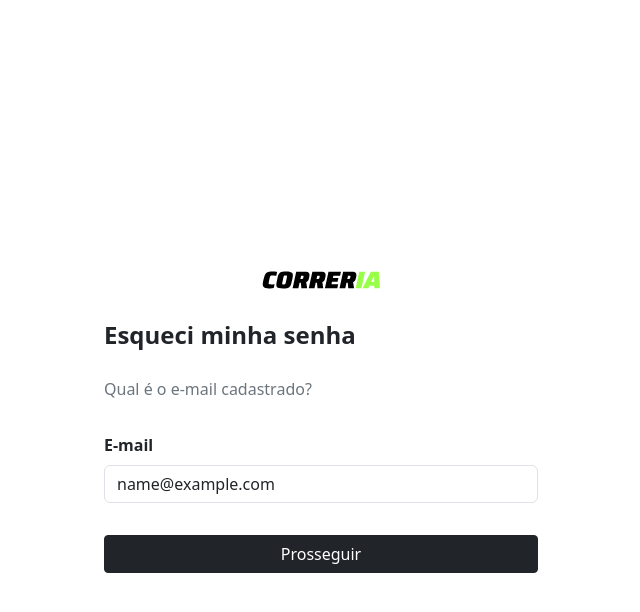
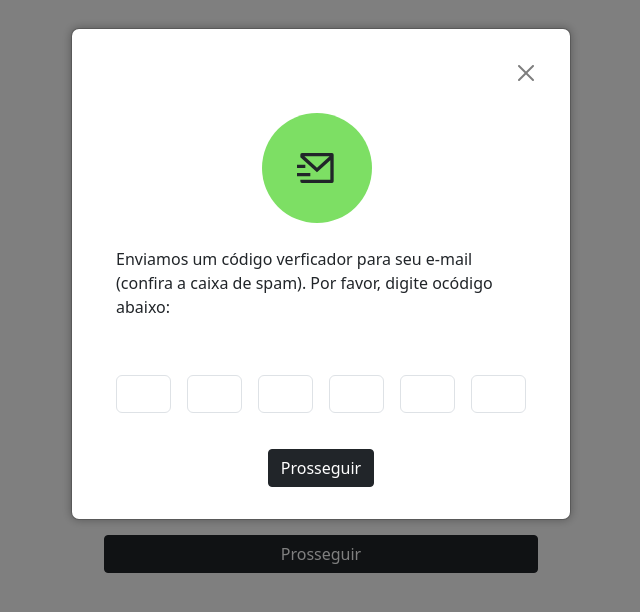
Before and after one commit to LilMaia/correria, a React (Create React App) app in the folder projeto-correria/: page /forgotpassWord in a window 1280 px wide. Both pictures are taken after typing "name@example.com" into the empty fields and a click on the button "Prosseguir". Shown: the top 612 px of the page, without its empty margins (319-959 px from the left). Built offline with nearby package versions, Linux system fonts and the light colour scheme.

Commit message:
Modal de confirmação de senha

```diff
--- /dev/null
+++ b/projeto-correria/src/components/initial-page/ModalForm.js
@@ -0,0 +1,152 @@
+import Button from "react-bootstrap/Button";
+import Modal from "react-bootstrap/Modal";
+import Col from "react-bootstrap/Col";
+import Container from "react-bootstrap/Container";
+import { useState } from "react";
+import Row from "react-bootstrap/Row";
+import "./modalform.css";
+import InputForm from "./InputForm";
+import { RiMailSendLine } from "react-icons/ri";
+import { ENV_BASE_URL } from "../../env/enviroment";
+import { IoAlertCircleOutline } from "react-icons/io5";
+function ModalForm({ handleClose, show, text, handleOnChange }) {
+  const [first, setFirst] = useState("");
+  const [second, setSecond] = useState("");
+  const [third, setThird] = useState("");
+  const [fourth, setFourth] = useState("");
+  const [fifth, setFifth] = useState("");
+  const [sixth, setSixth] = useState("");
+  const [showAlert, setShowAlert] = useState(false);
+  const handleFirst = (e) => {
+    e.preventDefault();
+    const newValue = e.target.value.trim();
+    setFirst(newValue);
+  };
+  const handleSecond = (e) => {
+    e.preventDefault();
+    const newValue = e.target.value.trim();
+    setSecond(newValue);
+  };
+  const handleThird = (e) => {
+    e.preventDefault();
+    const newValue = e.target.value.trim();
+    setThird(newValue);
+  };
+  const handleFourth = (e) => {
+    e.preventDefault();
+    const newValue = e.target.value.trim();
+    setFourth(newValue);
+  };
+  const handleFifth = (e) => {
+    e.preventDefault();
+    const newValue = e.target.value.trim();
+    setFifth(newValue);
+  };
+  const handleSixth = (e) => {
+    e.preventDefault();
+    const newValue = e.target.value.trim();
+    setSixth(newValue);
+  };
+  const handleSubmit = (e) => {
+    e.preventDefault();
+    const codigo = first + second + third + fourth + fifth + sixth;
+    console.log(codigo);
+
+    try {
+      const response = fetch(ENV_BASE_URL + "/assessoria/login", {
+        method: "POST",
+        headers: {
+          "Content-Type": "application/json",
+        },
+        body: JSON.stringify(codigo),
+      });
+
+      if (response.ok) {
+      } else {
+        setShowAlert(true);
+      }
+    } catch (error) {
+      console.log(error);
+    }
+  };
+  return (
+    <>
+      <Modal show={show} onHide={handleClose}>
+        <Modal.Header className="border border-0" closeButton></Modal.Header>
+        <Modal.Body className="w-100">
+          <Container>
+            <Row className="d-flex justify-content-center align-items-center ">
+              <Col xs={6} md={4}>
+                <div className="image_modal  ">
+                  <RiMailSendLine className="icon_size" />
+                </div>
+              </Col>
+            </Row>
+          </Container>
+          <p className="mt-3 p-2">
+            Enviamos um código verficador para seu e-mail (confira a caixa de
+            spam). Por favor, digite ocódigo abaixo:
+          </p>
+          <div className="d-flex ">
+            <InputForm
+              className="input_size"
+              handleOnChange={handleFirst}
+              name="first"
+              type="text"
+              value={first}
+            />
+            <InputForm
+              className="input_size"
+              handleOnChange={handleSecond}
+              name="second"
+              type="text"
+            />
+            <InputForm
+              className="input_size"
+              handleOnChange={handleThird}
+              name="third"
+              type="text"
+            />
+            <InputForm
+              className="input_size"
+              handleOnChange={handleFourth}
+              name="fourth"
+              type="text"
+            />
+            <InputForm
+              className="input_size"
+              handleOnChange={handleFifth}
+              name="fifth"
+              type="text"
+            />
+            <InputForm
+              className="input_size"
+              handleOnChange={handleSixth}
+              name="sixth"
+              type="text"
+            />
+          </div>
+          {showAlert &&
+          <small className="d-flex align-items-center justify-content-between mt-3">
+            <div  className="d-flex align-items-center gap-1  ">
+            <IoAlertCircleOutline className="text-danger fw-bold" />
+            <span  className="text-danger ">Código inválido</span></div>
+            <a href="/" className="link-body-emphasis link-offset-2 link-underline-opacity-25 link-underline-opacity-75-hover">Reenviar código</a>
+          </small>}
+
+        </Modal.Body>
+        <Modal.Footer className="border border-0">
+          <Button
+            className="m-auto text-white rounded-1"
+            variant="dark"
+            onClick={handleSubmit}
+          >
+            {text}
+          </Button>
+        </Modal.Footer>
+      </Modal>
+    </>
+  );
+}
+
+export default ModalForm;
--- /dev/null
+++ b/projeto-correria/src/components/initial-page/modalform.css
@@ -0,0 +1,16 @@
+.image_modal{
+    border-radius:100%;;
+    display:flex;
+    justify-content: center;
+    align-items: center;
+    width: 110px;
+    height: 110px;
+    background-color:#7DDF64;
+}
+.icon_size{
+  width: 2.5em !important;
+  height: 2.5em !important;
+}
+.input_size{
+    max-width: 40px !important;
+}
--- a/projeto-correria/src/pages/ConfigAccount.js
+++ b/projeto-correria/src/pages/ConfigAccount.js
@@ -46,7 +46,7 @@ const submitForm=(e)=>{
     estado:state,
     cidade:city
   }
-  //como fazer um fetch do tipo post na ENV_BASE_URL + "/assessoria/cadastro
+
 
   try {
     const response =  fetch(ENV_BASE_URL + "/assessoria/cadastro", {
--- a/projeto-correria/src/pages/ForgotPassWord.js
+++ b/projeto-correria/src/pages/ForgotPassWord.js
@@ -4,24 +4,29 @@ import ImageForm from "../components/initial-page/ImageForm.js";
 import ButtonForm from "../components/initial-page/ButtonForm.js";
 import Texto from "../components/initial-page/Texto.js";
 import SubTexto from "../components/initial-page/SubTexto.js";
+import ModalForm from "../components/initial-page/ModalForm.js";
 import "../styles/initial-page//login.css";
 function ForgotPassWord() {
   const [userEmail, setUserEmail] = useState("");
   const handleOnChange = (e) => {
     e.preventDefault();
     setUserEmail(e.target.value);
+  };
+  const [show, setShow] = useState(false);
 
+  const handleClose = () => setShow(false);
+
+  const handleNewPassword = (e) => {
+    e.preventDefault();
+    const userData = {
+      email: userEmail,
+    };
+    const userDataString = JSON.stringify(userData);
+    localStorage.setItem("user", userDataString);
+    setShow(true);
   };
-const handleNewPassword=(e)=>{
-  e.preventDefault();
-  const userData = {
-    email: userEmail,
-  };
-  const userDataString = JSON.stringify(userData);
-  localStorage.setItem('user', userDataString);
-}
   return (
-    <form onSubmit={handleNewPassword}className="form_body m-auto">
+    <form onSubmit={handleNewPassword} className="form_body m-auto">
       <div className="d-flex flex-column ">
         <ImageForm />
         <Texto texto="Esqueci minha senha" />
@@ -38,6 +43,7 @@ const handleNewPassword=(e)=>{
         />
       </div>
       <ButtonForm text="Prosseguir" />
+      <ModalForm handleClose={handleClose} show={show} text="Prosseguir" />
     </form>
   );
 }
--- a/projeto-correria/src/pages/Register.js
+++ b/projeto-correria/src/pages/Register.js
@@ -17,33 +17,22 @@ function Register() {
   const handleOnName = (e) => {
     e.preventDefault();
     setName(e.target.value);
-    checkFormValidity();
+
   };
   const handleOnTelefone = (e) => {
     e.preventDefault();
     setTelefone(e.target.value);
-    checkFormValidity();
+
   };
   const handleOnEmail = (e) => {
     e.preventDefault();
     setEmail(e.target.value);
-    checkFormValidity();
+
   };
   const handleOnPassword = (e) => {
     e.preventDefault();
     setPassword(e.target.value);
-    checkFormValidity();
-  };
-  function checkFormValidity(){
 
-    const isValid =
-      name.trim() !== "" &&
-      telefone.trim() !== "" &&
-      email.trim() !== "" &&
-      password.trim() !== ""
-
-
-    setIsButtonDisabled(!isValid);
   };
 
   const submitForm = (e) => {
@@ -56,7 +45,7 @@ function Register() {
     };
     const userDataString = JSON.stringify(userData);
     localStorage.setItem('register', userDataString);
-
+    window.location.href ='/configaccount'
 
   };
 
```
